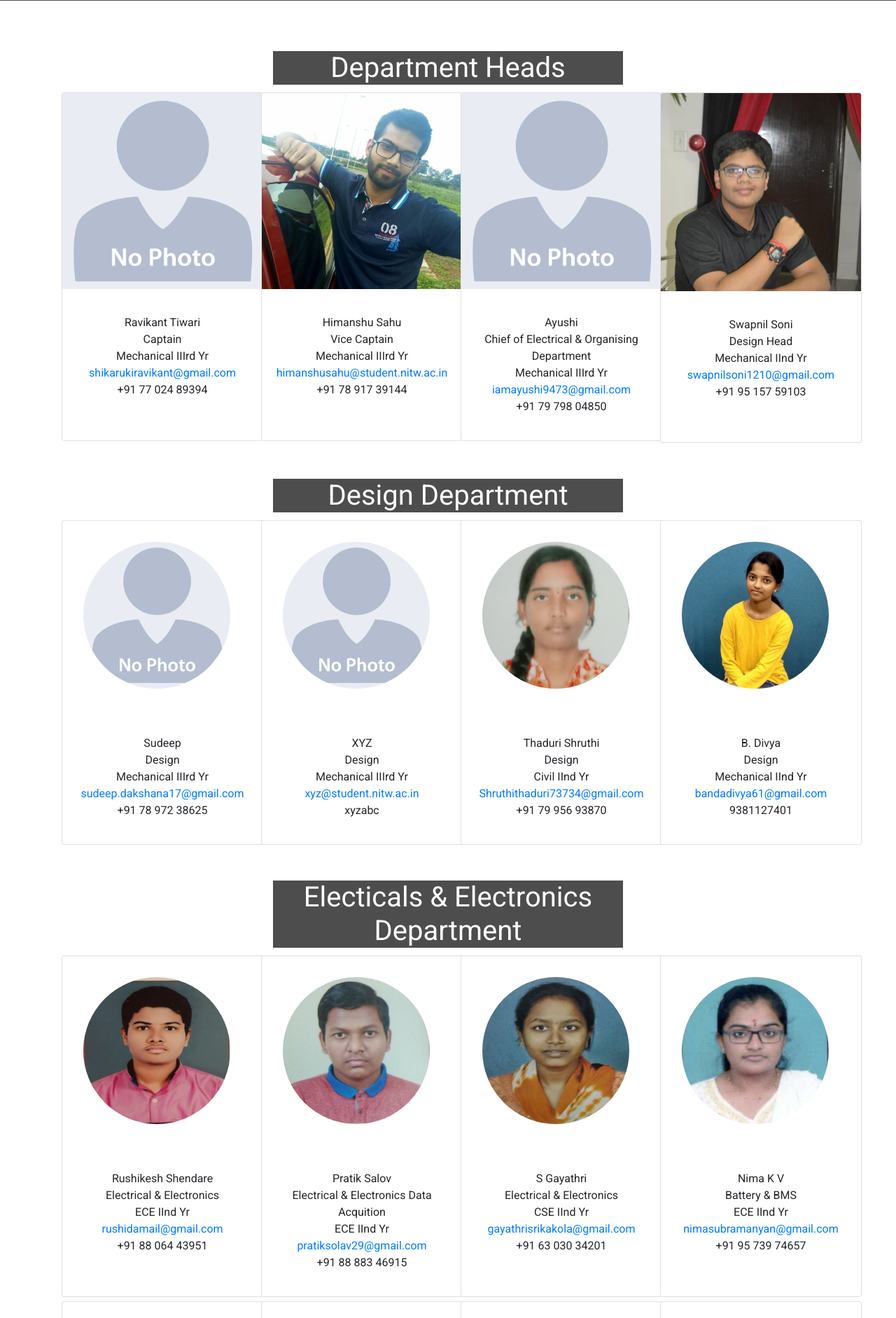
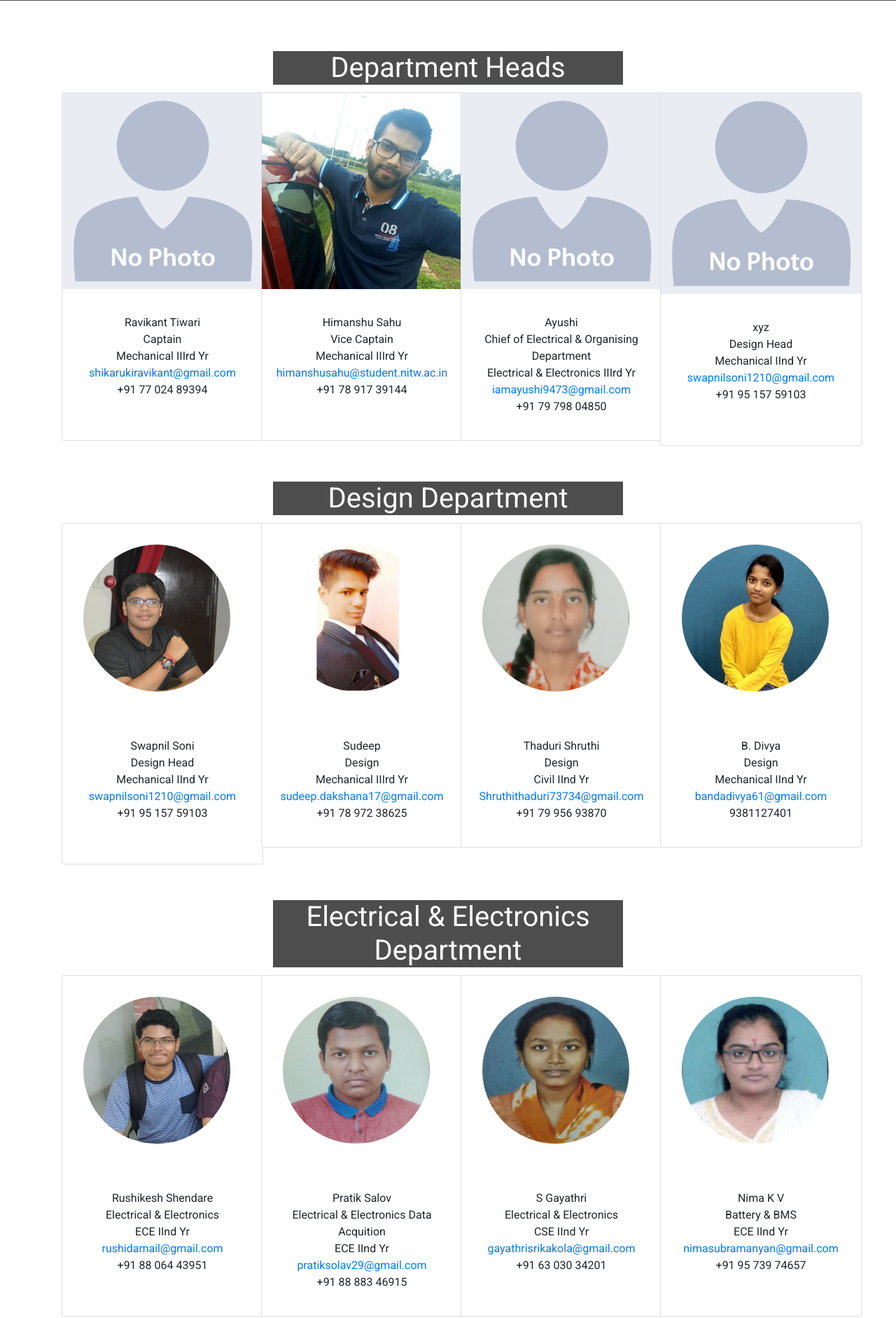
Before and after one commit to Aakash074/RoninRacing, a Django app: page /team/ in a window 1280 px wide. Shown: the part 423-2306 px from the top of the page at 70% size. Run offline with Django 3.2, Linux system fonts and the light colour scheme; some libraries are stand-ins or nearby versions.

Commit message:
team_update

```diff
--- a/NitwEs/templates/home.html
+++ b/NitwEs/templates/home.html
@@ -229,7 +229,7 @@
           <h1 class="article-pre__title">
             Mechanical
           </h1>
-          <span class="article-pre__date">Maintaining veicle dynamics ,system dyanamics</span>
+          <span class="article-pre__date">Maintaining vehicle dynamics ,Designing and fabrication of </span>
           <p class="article-pre__ex">
             The Mechanical Department creates and fabricates  chassis, aerodynamics and mechanical parts and develops head vehicle dynamics which includes suspension , steering and braking. This is also responsible for the mechanical power train , one of the critical parts of our Electric Car.
           </p>
--- a/NitwEs/templates/team.html
+++ b/NitwEs/templates/team.html
@@ -68,15 +68,15 @@
             <div class="card" style="width: 18rem; margin: 3px;">
                 <img class="card-img-top" src="{% static 'img/nophoto.jpg' %}" alt="Card image cap" height=280px>
                     <div class="card-body">
-                        <p class="card-text"><center>Ayushi <br> Chief of Electrical & Organising Department  <br>Mechanical IIIrd Yr <br><a href="mailto:iamayushi9473@gmail.com">iamayushi9473@gmail.com<br></a>+91 79 798 04850 <br> </center></p>
+                        <p class="card-text"><center>Ayushi <br> Chief of Electrical & Organising Department  <br>Electrical & Electronics IIIrd Yr <br><a href="mailto:iamayushi9473@gmail.com">iamayushi9473@gmail.com<br></a>+91 79 798 04850 <br> </center></p>
 			  </div>
 			</div>
 		</div>
         <div class="col-lg-3 col-md-4 col-sm-6">
             <div class="card" style="width: 18rem; margin: 3px;">
-                <img class="card-img-top" src="{% static 'img/swapnil2.jpg' %}" alt="Card image cap">
+                <img class="card-img-top" src="{% static 'img/nophoto.jpg' %}" alt="Card image cap">
                     <div class="card-body">
-                        <p class="card-text"><center>Swapnil Soni <br> Design Head <br>Mechanical IInd Yr <br><a href="mailto:swapnilsoni1210@gmail.com">swapnilsoni1210@gmail.com</a><br>+91 95 157 59103 <br><br> </center></p>
+                        <p class="card-text"><center>xyz <br> Design Head <br>Mechanical IInd Yr <br><a href="mailto:swapnilsoni1210@gmail.com">swapnilsoni1210@gmail.com</a><br>+91 95 157 59103 <br><br> </center></p>
                     </div>
                     </div>
         </div>
@@ -88,17 +88,17 @@
     <div class="row">
         <div class="col-lg-3 col-md-4 col-sm-6">
             <div class="card" style="width: 18rem; margin: 3px;">
-                <img class="card-img-top" src="{% static 'img/nophoto.jpg' %}" alt="Card image cap" style="height:270px; width:270px; padding:30px; border-radius:50%">
+                <img class="card-img-top" src="{% static 'img/swapnil2.jpg' %}" alt="Card image cap" style="height:270px; width:270px; padding:30px; border-radius:50%">
                     <div class="card-body">
-                       <p class="card-text"><center>Sudeep <br> Design <br>Mechanical IIIrd Yr <br><a href="mailto:sudeep.dakshana17@gmail.com">sudeep.dakshana17@gmail.com</a><br>+91 78 972 38625 <br> </center></p>
+                        <p class="card-text"><center>Swapnil Soni <br> Design Head <br>Mechanical IInd Yr <br><a href="mailto:swapnilsoni1210@gmail.com">swapnilsoni1210@gmail.com</a><br>+91 95 157 59103 <br><br> </center></p>
                     </div>
                     </div>
         </div>
         <div class="col-lg-3 col-md-4 col-sm-6">
             <div class="card" style="width: 18rem; margin: 3px;">
-                <img class="card-img-top" src="{% static 'img/nophoto.jpg' %}" alt="Card image cap" style="height: 270px; width: 270px; padding:30px; border-radius:50%">
+                <img class="card-img-top" src="{% static 'img/sudeep.jpg' %}" alt="Card image cap" style="height: 270px; width: 270px; padding:30px; border-radius:50%">
                     <div class="card-body">
-                        <p class="card-text"><center>XYZ <br> Design <br>Mechanical IIIrd Yr <br><a href="mailto:himanshusahu@student.nitw.ac.in">xyz@student.nitw.ac.in</a><br>xyzabc <br> </center></p>
+                         <p class="card-text"><center>Sudeep <br> Design <br>Mechanical IIIrd Yr <br><a href="mailto:sudeep.dakshana17@gmail.com">sudeep.dakshana17@gmail.com</a><br>+91 78 972 38625 <br> </center></p>
                     </div>
                     </div>
         </div>
@@ -124,11 +124,11 @@
 
 <br><br>
 <div class="container">
-    <center><h1 style="background-color: #4d4d4d; color: white; width: 500px;">Electicals & Electronics Department</h1> </center>
+    <center><h1 style="background-color: #4d4d4d; color: white; width: 500px;">Electrical & Electronics Department</h1> </center>
     <div class="row">
         <div class="col-lg-3 col-md-4 col-sm-6">
             <div class="card" style="width: 18rem; margin: 3px;">
-                <img class="card-img-top" src="{% static 'img/rushikesh.jpg' %}" alt="Card image cap" style="height: 270px; width: 270px; padding:30px; border-radius:50%">
+                <img class="card-img-top" src="{% static 'img/rushikesh2.jpg' %}" alt="Card image cap" style="height: 270px; width: 270px; padding:30px; border-radius:50%">
                     <div class="card-body">
                         <p class="card-text"><center>Rushikesh Shendare <br> Electrical & Electronics <br>ECE IInd Yr <br><a href="mailto:rushidamail@gmail.com">rushidamail@gmail.com</a><br>+91 88 064 43951<br> <br> </center></p>
                     </div>
@@ -190,7 +190,7 @@
                 <div class="card" style="width: 18rem; margin: 3px;">
                     <img class="card-img-top" src="{% static 'img/nophoto.jpg' %}" alt="Card image cap" style="height: 270px; width: 270px; padding:30px; border-radius:50%">
                         <div class="card-body">
-                            <p class="card-text"><center>D V S N Pavan Koushik <br> Power Train Head <br>EEE IIIrd Yr <br><a href="mailto:pavankoushikd@gmail.com">pavankoushikd@gmail.com</a><br>+91 99 891 80928 <br> </center></p>
+                            <p class="card-text"><center>XYZ <br> XYZ <br>EEE IIIrd Yr <br><a href="mailto:pavankoushikd@gmail.com">xyz@gmail.com</a><br>+91 99 891 xyzab <br> </center></p>
                         </div>
                         </div>
             </div>
@@ -201,7 +201,7 @@
         <div class="row">
             <div class="col-lg-3 col-md-4 col-sm-6">
                 <div class="card" style="width: 18rem; margin: 3px;">
-                    <img class="card-img-top" src="{% static 'img/nophoto.jpg' %}" alt="Card image cap" style="height: 270px; width: 270px; padding:30px; border-radius:50%">
+                    <img class="card-img-top" src="{% static 'img/durga.jpg' %}" alt="Card image cap" style="height: 270px; width: 270px; padding:30px; border-radius:50%">
                         <div class="card-body">
                             <p class="card-text"><center>M Durga Prasad <br> Battery & BMS Head <br>ECE IIIrd Yr <br><a href="mailto:789durga@gmail.com">789durga@gmail.com</a><br>+91 81 790 73398 <br><br> </center></p>
                         </div>
@@ -209,7 +209,7 @@
             </div>
             <div class="col-lg-3 col-md-4 col-sm-6">
                 <div class="card" style="width: 18rem; margin: 3px;">
-                    <img class="card-img-top" src="{% static 'img/nophoto.jpg' %}" alt="Card image cap" style="height: 270px; width: 270px; padding:30px; border-radius:50%">
+                    <img class="card-img-top" src="{% static 'img/roshan2.jpg' %}" alt="Card image cap" style="height: 270px; width: 270px; padding:30px; border-radius:50%">
                         <div class="card-body">
                             <p class="card-text"><center>Roshan Mahesh Panuganti <br> Battery & BMS <br>EEE IInd Yr <br><a href="mailto:roshanmp007@gmail.com">roshanmp007@gmail.com</a><br>+91 xyz <br><br> </center></p>
                         </div>
@@ -225,9 +225,9 @@
             </div>
             <div class="col-lg-3 col-md-4 col-sm-6">
                 <div class="card" style="width: 18rem; margin: 3px;">
-                    <img class="card-img-top" src="{% static 'img/nophoto.jpg' %}" alt="Card image cap" style="height: 270px; width: 270px; padding:30px; border-radius:50%">
+                    <img class="card-img-top" src="{% static 'img/avinash.jpg' %}" alt="Card image cap" style="height: 270px; width: 270px; padding:30px; border-radius:50%">
                         <div class="card-body">
-                            <p class="card-text"><center>Avinash Kumar <br> Electrical & Electronics <br>CSE IInd Yr <br><a href="mailto:avinashkr.avanti@gmail.com">avinashkr.avanti@gmail.com</a><br>+91 79 915 30011 <br><br> </center></p>
+                            <p class="card-text"><center>Avinash Kumar <br> Electrical & Electronics <br>ECE IInd Yr <br><a href="mailto:avinashkr.avanti@gmail.com">avinashkr.avanti@gmail.com</a><br>+91 79 915 30011 <br><br> </center></p>
                         </div>
                         </div>
             </div>
@@ -241,7 +241,7 @@
                             <div class="row">
                                 <div class="col-lg-3 col-md-4 col-sm-6">
                                     <div class="card" style="width: 18rem; margin: 3px;">
-                                        <img class="card-img-top" src="{% static 'img/nophoto.jpg' %}" alt="Card image cap" style="height: 270px; width: 270px; padding:30px; border-radius:50%">
+                                        <img class="card-img-top" src="{% static 'img/nitish.jpg' %}" alt="Card image cap" style="height: 270px; width: 270px; padding:30px; border-radius:50%">
                                             <div class="card-body">
                                                 <p class="card-text"><center>Nitish Kumar <br> Dyanamics Head <br>Mechanical IIIrd Yr <br><a href="mailto:kumarnitish0038@gmail.com">kumarnitish0038@gmail.com</a><br>+91 83 405 68104 <br><br> </center></p>
                                             </div>
@@ -257,7 +257,7 @@
                                                     </div>
                                                     <div class="col-lg-3 col-md-4 col-sm-6">
                                                     <div class="card" style="width: 18rem; margin: 3px;">
-                                                    <img class="card-img-top" src="{% static 'img/nophoto.jpg' %}" alt="Card image cap" style="height: 270px; width: 270px; padding:30px; border-radius:50%">
+                                                    <img class="card-img-top" src="{% static 'img/siddharth.jpg' %}" alt="Card image cap" style="height: 270px; width: 270px; padding:30px; border-radius:50%">
                                                         <div class="card-body">
                                                             <p class="card-text"><center>Siddharth<br> Steering <br>Mechanical IInd Yr <br><a href="mailto:siddharthsingh101098@gmail.com ">siddharthsingh101098@gmail.com </a><br>+91 80 039 57986<br> </center></p>
                                                         </div>
@@ -310,7 +310,44 @@
                                 </div>
                             </div>
 
-
+    <br><br>
+    <div class="container">
+        <center><h1 style="background-color: #4d4d4d; color: white; width: 500px;">Power Train Department</h1> </center>
+        <div class="row">
+            <div class="col-lg-3 col-md-4 col-sm-6">
+                <div class="card" style="width: 18rem; margin: 3px;">
+                    <img class="card-img-top" src="{% static 'img/pavan.jpg' %}" alt="Card image cap" style="height: 270px; width: 270px; padding:30px; border-radius:50%">
+                        <div class="card-body">
+                            <p class="card-text"><center>D V S N Pavan Koushik <br> Power Train Head <br>EEE IIIrd Yr <br><a href="mailto:pavankoushikd@gmail.com">pavankoushikd@gmail.com</a><br>+91 99 891 80928 <br> </center></p>
+                        </div>
+                        </div>
+            </div>
+            <div class="col-lg-3 col-md-4 col-sm-6">
+                <div class="card" style="width: 18rem; margin: 3px;">
+                    <img class="card-img-top" src="{% static 'img/viraj.jpg' %}" alt="Card image cap" style="height: 270px; width: 270px; padding:30px; border-radius:50%">
+                        <div class="card-body">
+                            <p class="card-text"><center>Viraj Deshmukh <br> Mechanical Power Train <br>Mechanical IIIrd Yr <br><a href="mailto:deshmukhvirajgenius@gmail.com">deshmukhvirajgenius@gmail.com</a><br>+91 92 847 42545 <br><br> </center></p>
+                                </div>
+                                </div>
+                                </div>
+                                <div class="col-lg-3 col-md-4 col-sm-6">
+                                <div class="card" style="width: 18rem; margin: 3px;">
+                                <img class="card-img-top" src="{% static 'img/justin.jpg' %}" alt="Card image cap" style="height: 270px; width: 270px; padding:30px; border-radius:50%">
+                                    <div class="card-body">
+                                        <p class="card-text"><center>Justin Varghese<br> Mechanical Power Train <br>Mechanical IIIrd Yr <br><a href="mailto:just4dec@gmail.com">just4dec@gmail.com</a><br>+91 91 219 40746<br><br> </center></p>
+                                    </div>
+                                    </div>
+                        </div>
+                <div class="col-lg-3 col-md-4 col-sm-6">
+                    <div class="card" style="width: 18rem; margin: 3px;">
+                        <img class="card-img-top" src="{% static 'img/varun2.jpg' %}" alt="Card image cap" style="height: 270px; width: 270px; padding:30px; border-radius:50%">
+                            <div class="card-body">
+                                <p class="card-text"><center>P Varun Reddy <br> Mechanical Power Train <br>Mechanical IInd Yr <br><a href="mailto:varunpentaparthy@gmail.com">varunpentaparthy@gmail.com</a><br>+91 93 811 04519 <br><br> </center></p>
+                            </div>
+                            </div>
+                </div>
+            </div>
+        </div>
 
 
 <br><br>
@@ -319,15 +356,15 @@
     <div class="row">
         <div class="col-lg-3 col-md-4 col-sm-6">
             <div class="card" style="width: 18rem; margin: 3px;">
-                <img class="card-img-top" src="{% static 'img/pakya.jpg' %}" alt="Card image cap" style="height: 270px; width: 270px; padding:30px; border-radius:50%">
+                <img class="card-img-top" src="{% static 'img/nophoto.jpg' %}" alt="Card image cap" style="height: 270px; width: 270px; padding:30px; border-radius:50%">
                     <div class="card-body">
-                        <p class="card-text"><center>Pradnyavant Gaikwad <br> Sponshorship <br>Mechanical IIIrd Yr <br><a href="mailto:gaikwadpradnyavant358@gmail.com">gaikwadpradnyavant358@gmail.com</a><br>+91 98 340 20367 <br> </center></p>
+                        <p class="card-text"><center>XYZ <br> Sponshorship <br>Mechanical IIIrd Yr <br><a href="mailto:gaikwadpradnyavant358@gmail.com">xyzt358@gmail.com</a><br>+91 98 340 abcde <br> </center></p>
                     </div>
                     </div>
         </div>
         <div class="col-lg-3 col-md-4 col-sm-6">
             <div class="card" style="width: 18rem; margin: 3px;">
-                <img class="card-img-top" src="{% static 'img/nophoto.jpg' %}" alt="Card image cap" style="height: 270px; width: 270px; padding:30px; border-radius:50%">
+                <img class="card-img-top" src="{% static 'img/arpit.jpg' %}" alt="Card image cap" style="height: 270px; width: 270px; padding:30px; border-radius:50%">
                     <div class="card-body">
                         <p class="card-text"><center>Arpit Goyal <br> Media & PR <br>EEE IInd Yr <br><a href="mailto:arpitpali68@gmail.com">arpitpali68@gmail.com</a><br>+91 63 772 24725 <br><br> </center></p>
                     </div>
```
Also changed, not shown: NitwEs/static/img/arpit.jpg (added), NitwEs/static/img/avinash.jpg (added), NitwEs/static/img/durga.jpg (added), NitwEs/static/img/justin.jpg (added), NitwEs/static/img/nitish.jpg (added), NitwEs/static/img/pavan.jpg (added), NitwEs/static/img/roshan2.jpg (added), NitwEs/static/img/rushikesh.jpg (deleted), NitwEs/static/img/rushikesh2.jpg (added), NitwEs/static/img/siddharth.jpg (added), NitwEs/static/img/sudeep.jpg (added), NitwEs/static/img/varun.jpg (deleted), NitwEs/static/img/varun2.jpg (added), NitwEs/static/img/viraj.jpg (added), 3 other files.
